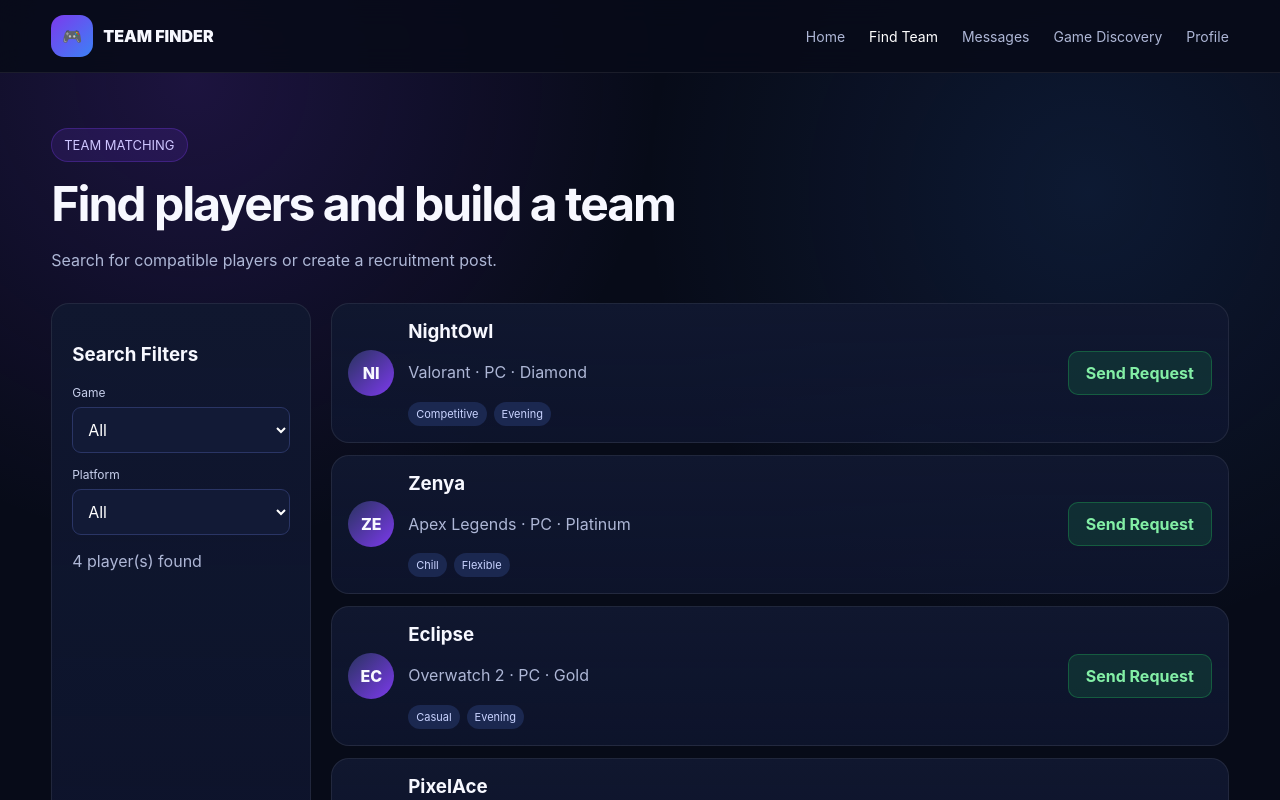
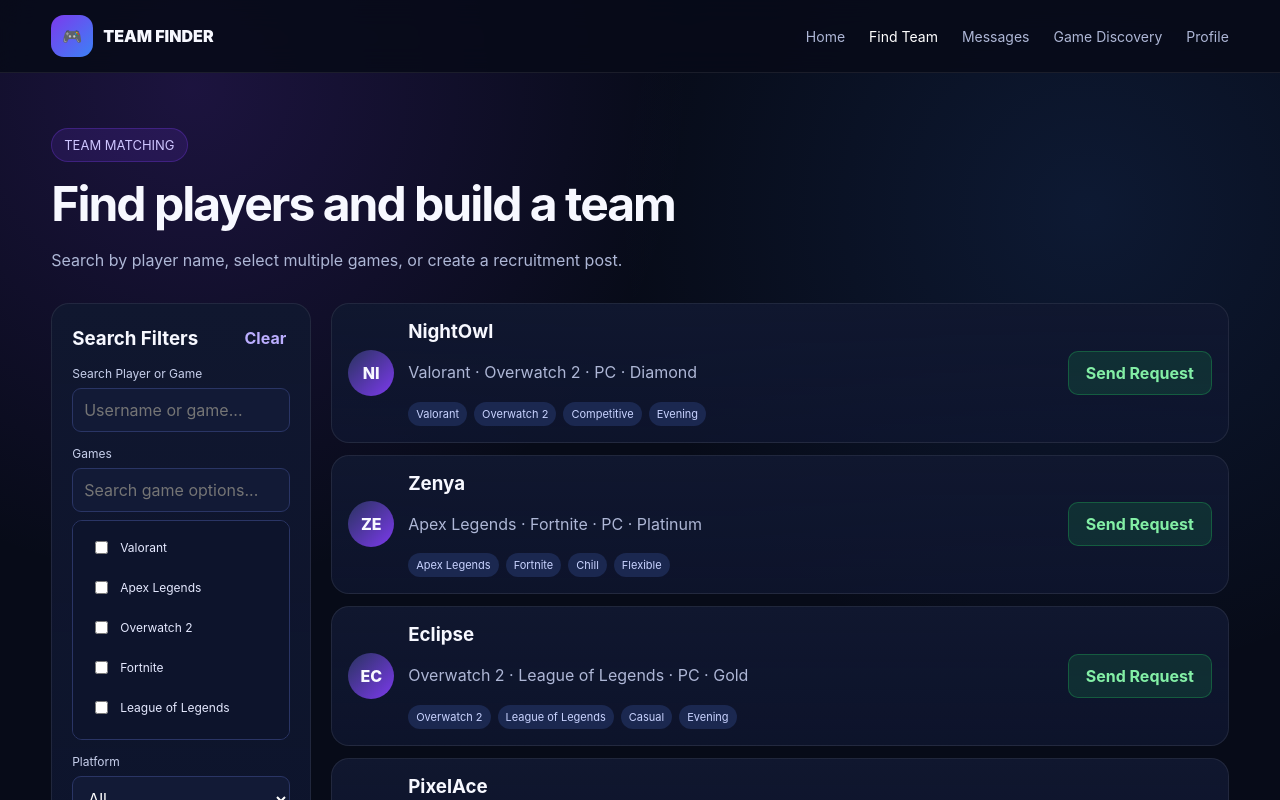
Before and after one commit to jasonl512/team-finder, a React (Vite) app in the folder client/: page /find-team in a window 1280 px wide. Shown: the top 800 px of the page. Built offline with nearby package versions, Linux system fonts and the light colour scheme.

Commit message:
Add player search and multi-game filters

```diff
--- a/client/src/index.css
+++ b/client/src/index.css
@@ -94,3 +94,107 @@
   color:#cbbcff;
   font-size:11px;
 }
+
+/* Multi-select player search styles - paste at the bottom of client/src/index.css */
+
+.filter-heading-row{
+  display:flex;
+  align-items:center;
+  justify-content:space-between;
+  gap:12px;
+}
+
+.filter-heading-row h3{ margin:0; }
+
+.filter-clear-button{
+  border:none;
+  background:transparent;
+  color:#bbaeff;
+  padding:4px;
+  font-weight:700;
+}
+
+.game-checkbox-list{
+  display:grid;
+  gap:7px;
+  max-height:220px;
+  overflow:auto;
+  padding:10px;
+  margin-top:8px;
+  border:1px solid #2a3565;
+  border-radius:10px;
+  background:#0d142c;
+}
+
+.game-checkbox-row{
+  display:flex;
+  align-items:center;
+  gap:9px;
+  margin:0;
+  padding:7px 8px;
+  border-radius:8px;
+  color:#e5e9ff;
+  cursor:pointer;
+}
+
+.game-checkbox-row:hover{ background:#151f42; }
+
+.game-checkbox-row input{
+  width:auto;
+  accent-color:#7c3aed;
+}
+
+.selected-filter-tags{
+  display:flex;
+  flex-wrap:wrap;
+  gap:7px;
+  margin-top:10px;
+}
+
+.selected-filter-tags button{
+  border:1px solid rgba(124,58,237,.35);
+  border-radius:999px;
+  background:rgba(124,58,237,.14);
+  color:#d3c8ff;
+  padding:5px 9px;
+  font-size:11px;
+}
+
+.no-filter-results{
+  color:var(--muted);
+  font-size:13px;
+  margin:3px;
+}
+
+.empty-player-results{
+  text-align:center;
+  padding:55px 20px;
+}
+
+.empty-player-results p{ color:var(--muted); }
+
+/* Custom scrollbar for game filter */
+.game-checkbox-list {
+  scrollbar-width: thin;
+  scrollbar-color: #59648f #0d142c;
+}
+
+/* Chrome / Edge / Safari */
+.game-checkbox-list::-webkit-scrollbar {
+  width: 8px;
+}
+
+.game-checkbox-list::-webkit-scrollbar-track {
+  background: #0d142c;
+  border-radius: 10px;
+}
+
+.game-checkbox-list::-webkit-scrollbar-thumb {
+  background: #59648f;
+  border-radius: 10px;
+  border: 2px solid #0d142c;
+}
+
+.game-checkbox-list::-webkit-scrollbar-thumb:hover {
+  background: #7c6ee6;
+}
--- a/client/src/pages/TeamFinder.jsx
+++ b/client/src/pages/TeamFinder.jsx
@@ -1,44 +1,75 @@
 import { useMemo, useState } from 'react';
 
 const starterPlayers = [
-  { id: 1, name: 'NightOwl', game: 'Valorant', platform: 'PC', rank: 'Diamond', style: 'Competitive', availability: 'Evening' },
-  { id: 2, name: 'Zenya', game: 'Apex Legends', platform: 'PC', rank: 'Platinum', style: 'Chill', availability: 'Flexible' },
-  { id: 3, name: 'Eclipse', game: 'Overwatch 2', platform: 'PC', rank: 'Gold', style: 'Casual', availability: 'Evening' },
-  { id: 4, name: 'PixelAce', game: 'Valorant', platform: 'PlayStation', rank: 'Platinum', style: 'Competitive', availability: 'Weekend' }
+  { id: 1, name: 'NightOwl', games: ['Valorant', 'Overwatch 2'], platform: 'PC', rank: 'Diamond', style: 'Competitive', availability: 'Evening' },
+  { id: 2, name: 'Zenya', games: ['Apex Legends', 'Fortnite'], platform: 'PC', rank: 'Platinum', style: 'Chill', availability: 'Flexible' },
+  { id: 3, name: 'Eclipse', games: ['Overwatch 2', 'League of Legends'], platform: 'PC', rank: 'Gold', style: 'Casual', availability: 'Evening' },
+  { id: 4, name: 'PixelAce', games: ['Valorant', 'Fortnite'], platform: 'PlayStation', rank: 'Platinum', style: 'Competitive', availability: 'Weekend' },
+  { id: 5, name: 'Nova', games: ['Minecraft', 'League of Legends'], platform: 'Xbox', rank: 'Unranked', style: 'Chill', availability: 'Weekend' }
+];
+
+const availableGames = [
+  'Valorant',
+  'Apex Legends',
+  'Overwatch 2',
+  'Fortnite',
+  'League of Legends',
+  'Minecraft'
 ];
 
 export default function TeamFinder() {
-  const [game, setGame] = useState('All');
+  const [playerSearch, setPlayerSearch] = useState('');
+  const [gameSearch, setGameSearch] = useState('');
+  const [selectedGames, setSelectedGames] = useState([]);
   const [platform, setPlatform] = useState('All');
+
   const [posts, setPosts] = useState([
-    {
-      id: 1,
-      title: 'Need 2 Valorant players',
-      description: 'Diamond+, PC, weekdays after 8 PM',
-      members: '3/5',
-      isOwner: false
-    },
-    {
-      id: 2,
-      title: 'Apex weekend squad',
-      description: 'Friendly Platinum team, no toxicity',
-      members: '2/3',
-      isOwner: false
-    }
+    { id: 1, title: 'Need 2 Valorant players', description: 'Diamond+, PC, weekdays after 8 PM', members: '3/5', isOwner: false },
+    { id: 2, title: 'Apex weekend squad', description: 'Friendly Platinum team, no toxicity', members: '2/3', isOwner: false }
   ]);
 
   const [title, setTitle] = useState('');
   const [description, setDescription] = useState('');
 
-  const filtered = useMemo(
-    () =>
-      starterPlayers.filter(
-        player =>
-          (game === 'All' || player.game === game) &&
-          (platform === 'All' || player.platform === platform)
-      ),
-    [game, platform]
+  const visibleGameOptions = useMemo(() => {
+    const query = gameSearch.trim().toLowerCase();
+    return availableGames.filter(game => game.toLowerCase().includes(query));
+  }, [gameSearch]);
+
+  const filteredPlayers = useMemo(() => {
+    const search = playerSearch.trim().toLowerCase();
+
+    return starterPlayers.filter(player => {
+      const matchesPlayerSearch =
+        !search ||
+        player.name.toLowerCase().includes(search) ||
+        player.games.some(game => game.toLowerCase().includes(search));
+
+      const matchesGames =
+        selectedGames.length === 0 ||
+        selectedGames.some(game => player.games.includes(game));
+
+      const matchesPlatform =
+        platform === 'All' || player.platform === platform;
+
+      return matchesPlayerSearch && matchesGames && matchesPlatform;
+    });
+  }, [playerSearch, selectedGames, platform]);
+
+  function toggleGame(game) {
+    setSelectedGames(previous =>
+      previous.includes(game)
+        ? previous.filter(item => item !== game)
+        : [...previous, game]
     );
+  }
+
+  function clearFilters() {
+    setPlayerSearch('');
+    setGameSearch('');
+    setSelectedGames([]);
+    setPlatform('All');
+  }
 
   function addPost(event) {
     event.preventDefault();
@@ -64,12 +95,8 @@ export default function TeamFinder() {
   }
 
   function deletePost(postId) {
-    const confirmed = window.confirm(
-      'Are you sure you want to delete this post?'
-    );
-
+    const confirmed = window.confirm('Are you sure you want to delete this post?');
     if (!confirmed) return;
-
     setPosts(previous => previous.filter(post => post.id !== postId));
   }
 
@@ -77,69 +104,99 @@ export default function TeamFinder() {
     <main className="page">
       <div className="container">
         <div className="page-heading">
-          <div>
           <span className="pill">TEAM MATCHING</span>
           <h1>Find players and build a team</h1>
-            <p>Search for compatible players or create a recruitment post.</p>
-          </div>
+          <p>Search by player name, select multiple games, or create a recruitment post.</p>
         </div>
 
         <div className="two-column">
-          <aside className="panel filters">
+          <aside className="panel filters advanced-filters">
+            <div className="filter-heading-row">
               <h3>Search Filters</h3>
+              <button className="filter-clear-button" type="button" onClick={clearFilters}>Clear</button>
+            </div>
 
-            <label>Game</label>
-            <select value={game} onChange={event => setGame(event.target.value)}>
-              <option>All</option>
-              <option>Valorant</option>
-              <option>Apex Legends</option>
-              <option>Overwatch 2</option>
-            </select>
+            <label>Search Player or Game</label>
+            <input
+              value={playerSearch}
+              onChange={event => setPlayerSearch(event.target.value)}
+              placeholder="Username or game..."
+            />
+
+            <label>Games</label>
+            <input
+              value={gameSearch}
+              onChange={event => setGameSearch(event.target.value)}
+              placeholder="Search game options..."
+            />
+
+            <div className="game-checkbox-list">
+              {visibleGameOptions.map(game => (
+                <label className="game-checkbox-row" key={game}>
+                  <input
+                    type="checkbox"
+                    checked={selectedGames.includes(game)}
+                    onChange={() => toggleGame(game)}
+                  />
+                  <span>{game}</span>
+                </label>
+              ))}
+
+              {visibleGameOptions.length === 0 && (
+                <p className="no-filter-results">No matching games.</p>
+              )}
+            </div>
+
+            {selectedGames.length > 0 && (
+              <div className="selected-filter-tags">
+                {selectedGames.map(game => (
+                  <button type="button" key={game} onClick={() => toggleGame(game)}>
+                    {game} ×
+                  </button>
+                ))}
+              </div>
+            )}
 
             <label>Platform</label>
-            <select
-              value={platform}
-              onChange={event => setPlatform(event.target.value)}
-            >
+            <select value={platform} onChange={event => setPlatform(event.target.value)}>
               <option>All</option>
               <option>PC</option>
               <option>PlayStation</option>
               <option>Xbox</option>
             </select>
 
-            <p className="muted">{filtered.length} player(s) found</p>
+            <p className="muted">{filteredPlayers.length} player(s) found</p>
           </aside>
 
           <section>
             <div className="stack">
-              {filtered.map(player => (
+              {filteredPlayers.length === 0 ? (
+                <div className="panel empty-player-results">
+                  <h3>No players found</h3>
+                  <p>Try removing a game, changing the platform, or clearing the search.</p>
+                </div>
+              ) : (
+                filteredPlayers.map(player => (
                   <article className="player-card" key={player.id}>
-                  <div className="avatar">
-                    {player.name.slice(0, 2).toUpperCase()}
-                  </div>
+                    <div className="avatar">{player.name.slice(0, 2).toUpperCase()}</div>
 
                     <div className="grow">
                       <h3>{player.name}</h3>
-                    <p>
-                      {player.game} · {player.platform} · {player.rank}
-                    </p>
+                      <p>{player.games.join(' · ')} · {player.platform} · {player.rank}</p>
 
                       <div className="tags">
+                        {player.games.map(game => <span key={game}>{game}</span>)}
                         <span>{player.style}</span>
                         <span>{player.availability}</span>
                       </div>
                     </div>
 
-                  <button
-                    className="btn green"
-                    onClick={() =>
-                      alert(`Team request sent to ${player.name}`)
-                    }
-                  >
+                    <button className="btn green" onClick={() => alert(`Team request sent to ${player.name}`)}>
                       Send Request
                     </button>
                   </article>
-              ))}
+                ))
+              )}
             </div>
           </section>
         </div>
@@ -169,9 +226,7 @@ export default function TeamFinder() {
                 placeholder="Game, rank, schedule, and team expectations..."
               />
 
-              <button className="btn primary full" type="submit">
-                Publish Post
-              </button>
+              <button className="btn primary full" type="submit">Publish Post</button>
             </form>
 
             <div className="stack">
@@ -181,29 +236,16 @@ export default function TeamFinder() {
                     <h3>{post.title}</h3>
                     <p>{post.description}</p>
                     <small>{post.members} members</small>
-
-                    {post.isOwner && (
-                      <span className="owner-label">Your post</span>
-                    )}
+                    {post.isOwner && <span className="owner-label">Your post</span>}
                   </div>
 
                   <div className="post-actions">
                     {!post.isOwner && (
-                      <button
-                        className="btn green"
-                        onClick={() => alert('Join request sent!')}
-                      >
-                        Join
-                      </button>
+                      <button className="btn green" onClick={() => alert('Join request sent!')}>Join</button>
                     )}
 
                     {post.isOwner && (
-                      <button
-                        className="btn danger"
-                        onClick={() => deletePost(post.id)}
-                      >
-                        Delete
-                      </button>
+                      <button className="btn danger" onClick={() => deletePost(post.id)}>Delete</button>
                     )}
                   </div>
                 </article>
```
Lines whose indentation alone changed are shown as unchanged.
